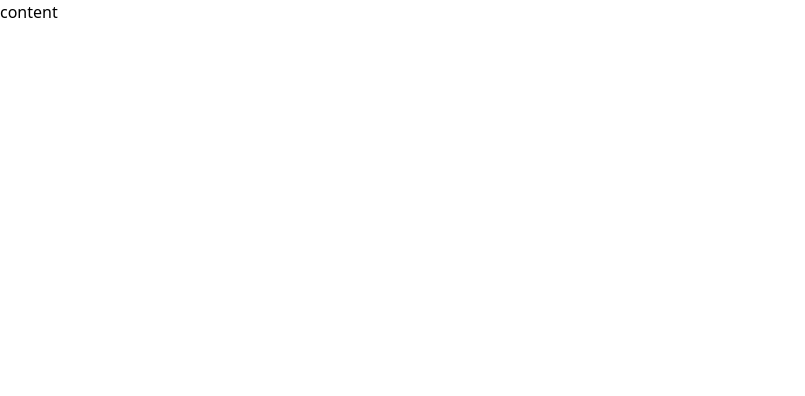
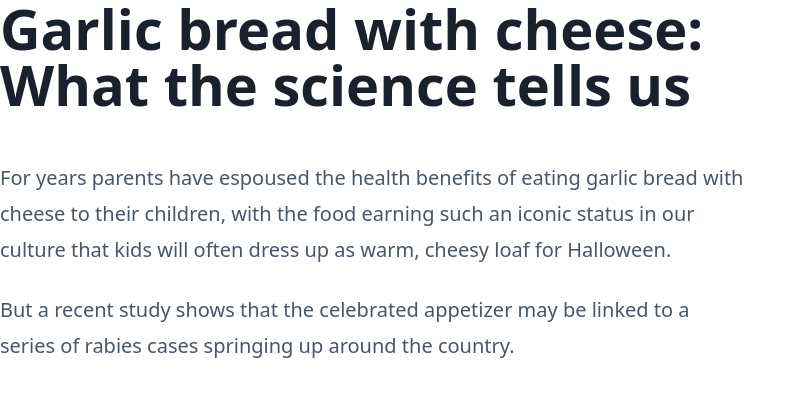
Before and after one commit to Rixcy/rickbooth-dot-me, a Next.js app: page / in a window 1280 px wide. Shown: the top 396 px of the page, without its empty margins (0-805 px from the left). Built offline with nearby package versions, Linux system fonts and the light colour scheme.

Commit message:
feat: add tailwind-typography

```diff
--- a/package.json
+++ b/package.json
@@ -33,6 +33,7 @@
         "@commitlint/cli": "^9.1.2",
         "@commitlint/config-conventional": "^9.1.2",
         "@fullhuman/postcss-purgecss": "^2.3.0",
+        "@tailwindcss/typography": "^0.2.0",
         "@types/node": "^14.6.3",
         "@types/react": "^16.9.49",
         "@typescript-eslint/eslint-plugin": "^4.0.1",
--- a/pages/index.js
+++ b/pages/index.js
@@ -7,7 +7,18 @@
                 <title>Create Next App</title>
                 <link rel="icon" href="/favicon.ico" />
             </Head>
-            content
+            <article className="prose lg:prose-xl">
+                <h1>Garlic bread with cheese: What the science tells us</h1>
+                <p>
+                    For years parents have espoused the health benefits of eating garlic bread with
+                    cheese to their children, with the food earning such an iconic status in our
+                    culture that kids will often dress up as warm, cheesy loaf for Halloween.
+                </p>
+                <p>
+                    But a recent study shows that the celebrated appetizer may be linked to a series
+                    of rabies cases springing up around the country.
+                </p>
+            </article>
         </div>
     )
 }
--- /dev/null
+++ b/tailwind.config.js
@@ -0,0 +1,3 @@
+module.exports = {
+    plugins: [require('@tailwindcss/typography')],
+}
```
Also changed, not shown: 1 other file (tests, documents, lock files or other folders).
